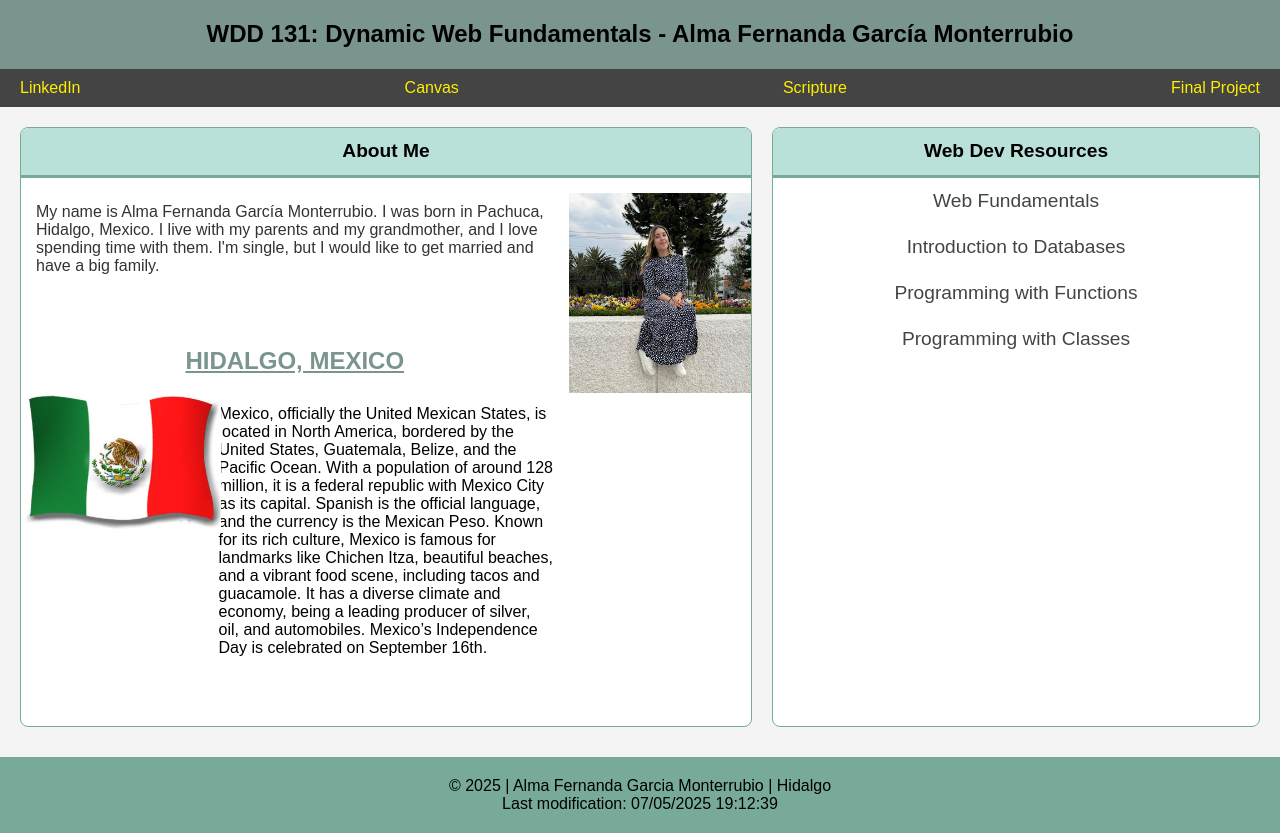
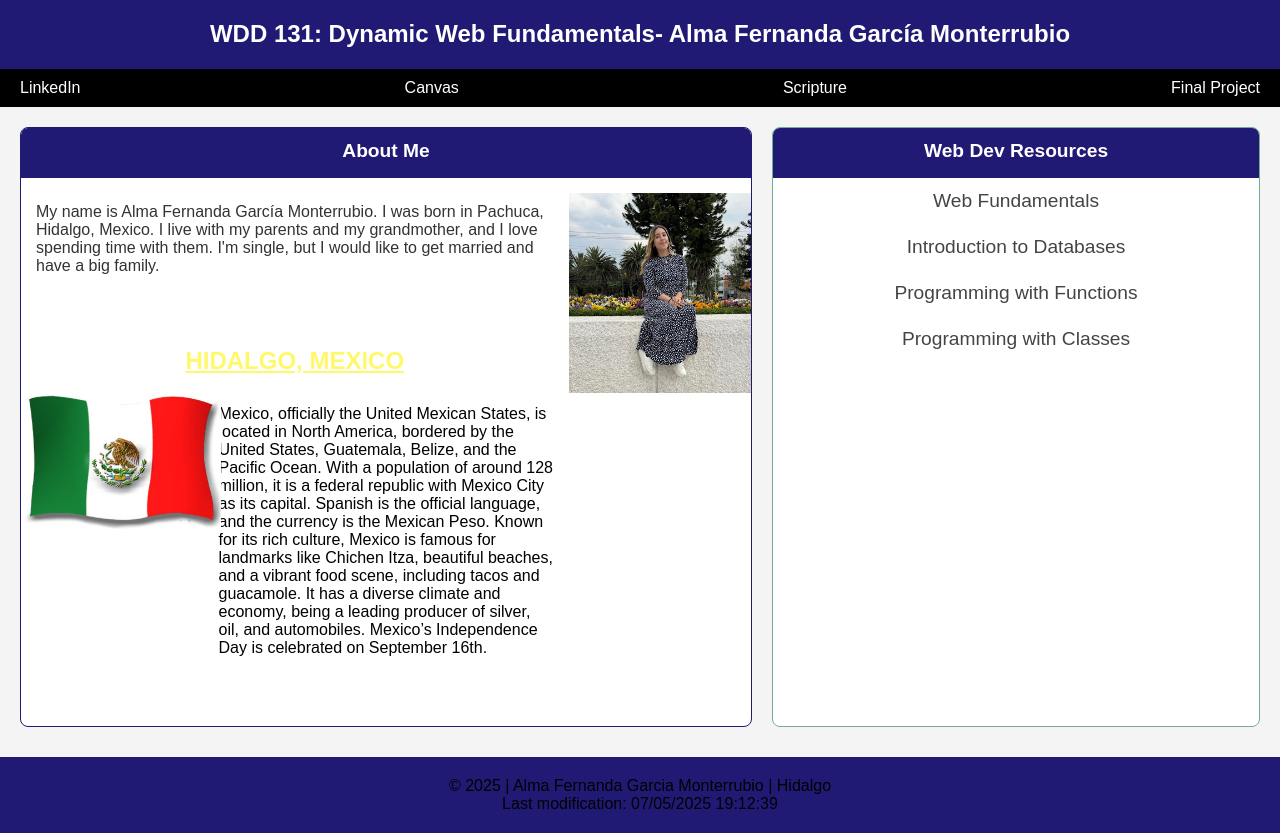
Before and after one commit to agarcamonterrubio/wdd131, a plain HTML site: page index.html in a window 1280 px wide. Drawn offline with Linux system fonts and the light colour scheme.

Commit message:
edit index

```diff
--- a/styles/base.css
+++ b/styles/base.css
@@ -10,11 +10,11 @@ body {
     background-color: #f4f4f4;
 }
 h2{
-    color: #7A958F;
+    color: #fff869;
     margin-top: 10px;
 }
 header, footer {
-    background-color: #447F6D;
+    background-color: #00096f;
     color: black;
     text-align: center;
     padding: 20px 0;
@@ -22,8 +22,8 @@ header, footer {
 
 /* Header Styles */
 header {
-    background-color: #7A958F;
-    color: black;
+    background-color: #211a74;
+    color: white;
     text-align: center;
     padding: 20px 0;
 }
@@ -38,7 +38,7 @@ header {
 
 /* Navigation Styles */
 nav {
-    background-color: #444;
+    background-color: black;
     padding: 10px 0;
 }
 
@@ -56,11 +56,11 @@ nav .nav-links li {
 
 nav .nav-links a {
     text-decoration: none;
-    color: #FFEE00;
+    color: #ffffff;
 }
 
 nav .nav-links a:hover {
-    color: #FFD700;
+    color: #ffffff;
 }
 
 
@@ -91,20 +91,20 @@ nav .nav-links a:hover {
     grid-template-rows: 1fr 3fr 1fr 7fr ;
     background-color: white;
     height: 600px;
-    border: .5px solid #77AA99;
+    border: .5px solid #211a74;
 
 }
 .title{
     grid-column: 1/4;
     grid-row: 1/2;
-    background: #BAE0DA;
-    color: black;
+    background: #211a74;
+    color: white;
     text-align: center;
     padding: 12px;
     font-size: 1.2em;
     margin-top: 0px;
     height: 50px;
-    border-bottom: 3px solid #77AA99;
+    border-bottom: 3px solid #211a74;
 
 }
 #info {
@@ -189,5 +189,5 @@ padding: 20px;
     padding: 10px;
 }
 footer{
-    background-color: #77AA99;
+    background-color: #211a74;
 }
```
Also changed, not shown: index.html (+1 -1 lines), 1 other file.
